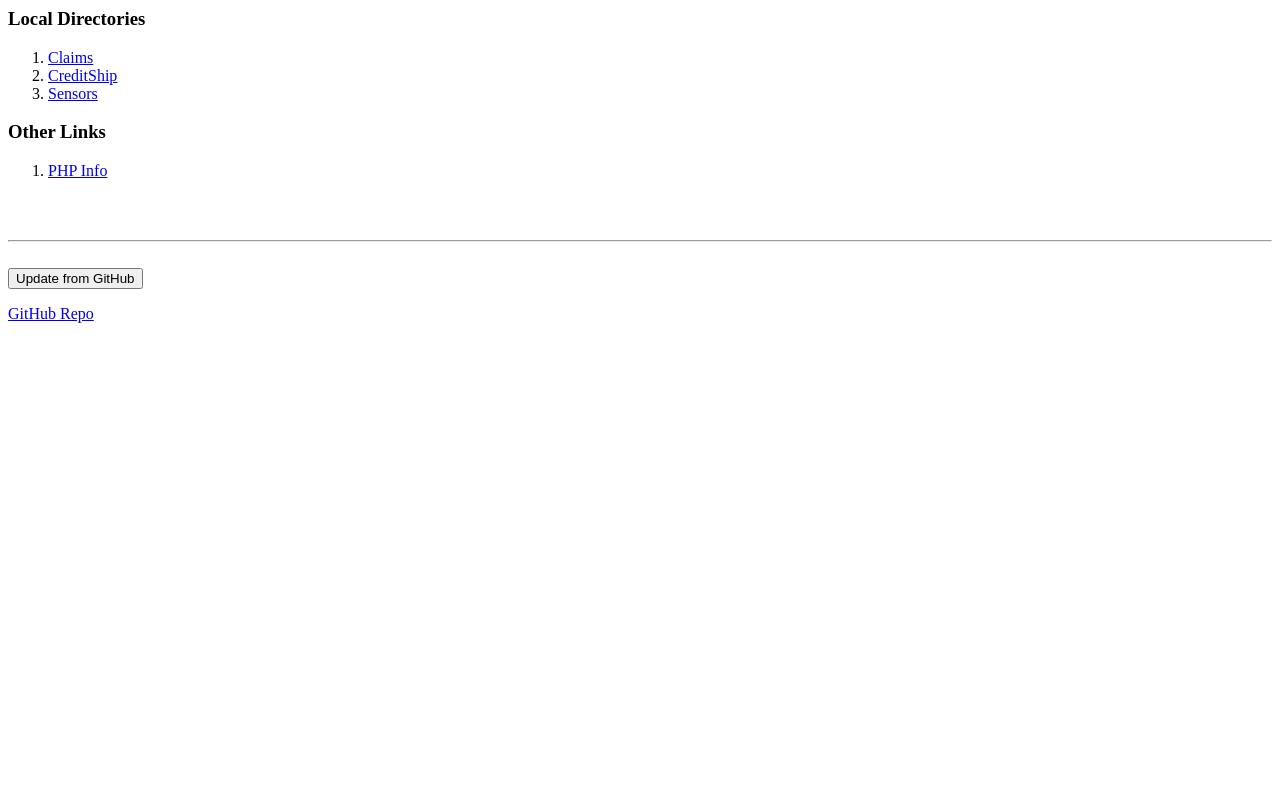
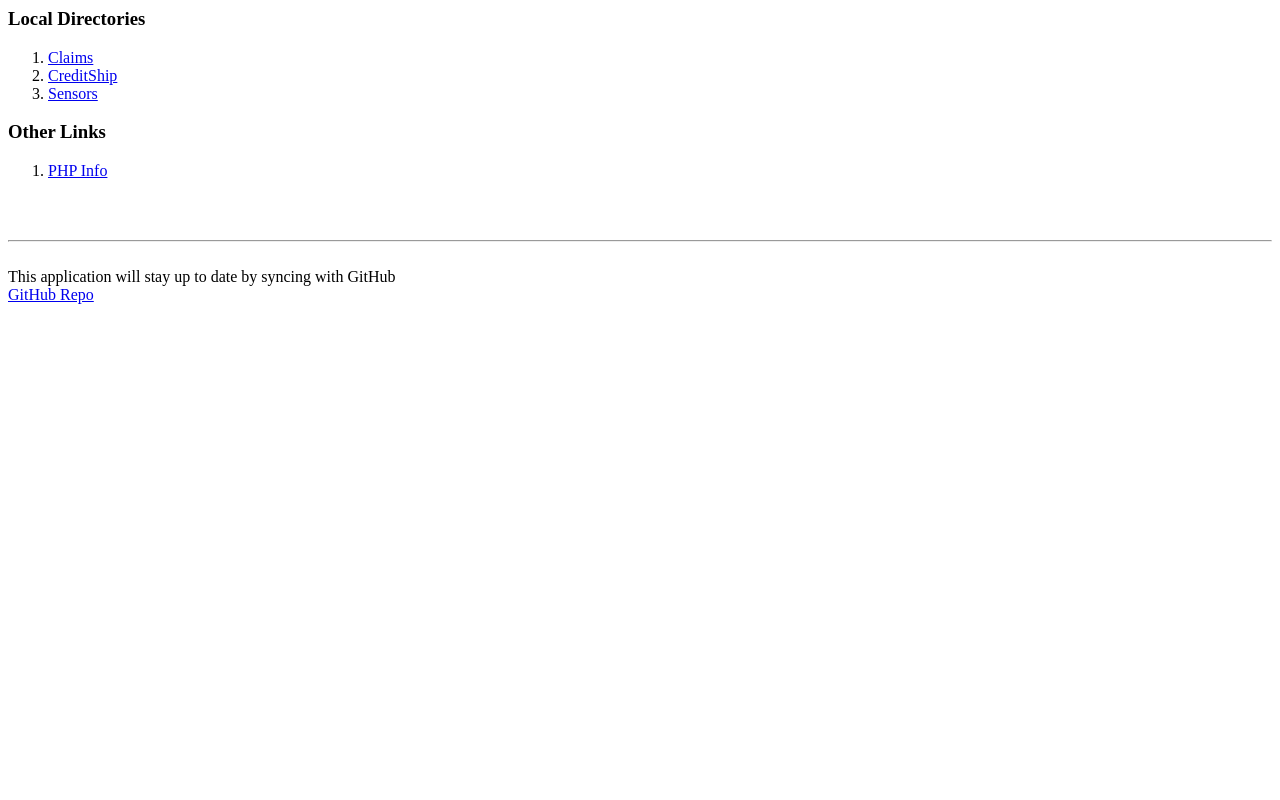
Before and after one commit to blzkz/legacy-demo-apps, a PHP site: page / in a window 1280 px wide. Run offline with PHP 8.4, Linux system fonts and the light colour scheme.

Commit message:
Updates to sync process

```diff
--- a/gitpull.php
+++ /dev/null
@@ -1,2 +0,0 @@
-<?php
-shell_exec("./gitpull.sh");
--- a/index.php
+++ b/index.php
@@ -33,7 +33,5 @@
     ?>
 </ol>
 <br><br><hr><br>
-<form action="./gitpull.php" method="POST">
-    <button type="button">Update from GitHub</button>
-</form>
+This application will stay up to date by syncing with GitHub<br>
 <a href="https://github.com/jscanzoni/legacy-demo-apps">GitHub Repo</a>
```
Also changed, not shown: 1 other file.
